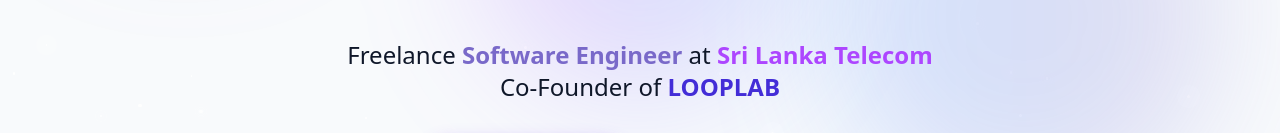
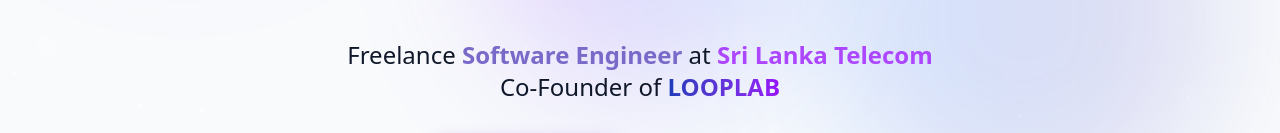
Before and after one commit to Viraj-005/My-Portfolio, a React (Vite) app: page / in a window 1280 px wide. Shown: the part 455-588 px from the top of the page. Built offline with nearby package versions, Linux system fonts and the light colour scheme; no server answers.

Commit message:
Updated the herosection

```diff
--- a/src/components/HeroSection.jsx
+++ b/src/components/HeroSection.jsx
@@ -111,7 +111,10 @@
           <p className="text-xl md:text-2xl mb-8 max-w-2xl mx-auto animate-fade-in-delay-2 opacity-0">
             Freelance <span className="text-primary font-semibold">Software Engineer</span> at
             <span className="text-purple-500 font-semibold"> Sri Lanka Telecom</span>
-            <br/>Co-Founder of <span className="text-indigo-700 font-semibold">LOOPLAB</span>
+            <br/> Co-Founder of{" "}
+            <span className="bg-gradient-to-r from-blue-800 to-purple-600 bg-clip-text text-transparent font-semibold">
+              LOOPLAB
+            </span>
           </p>
 
           {/* CTA Buttons */}
```
